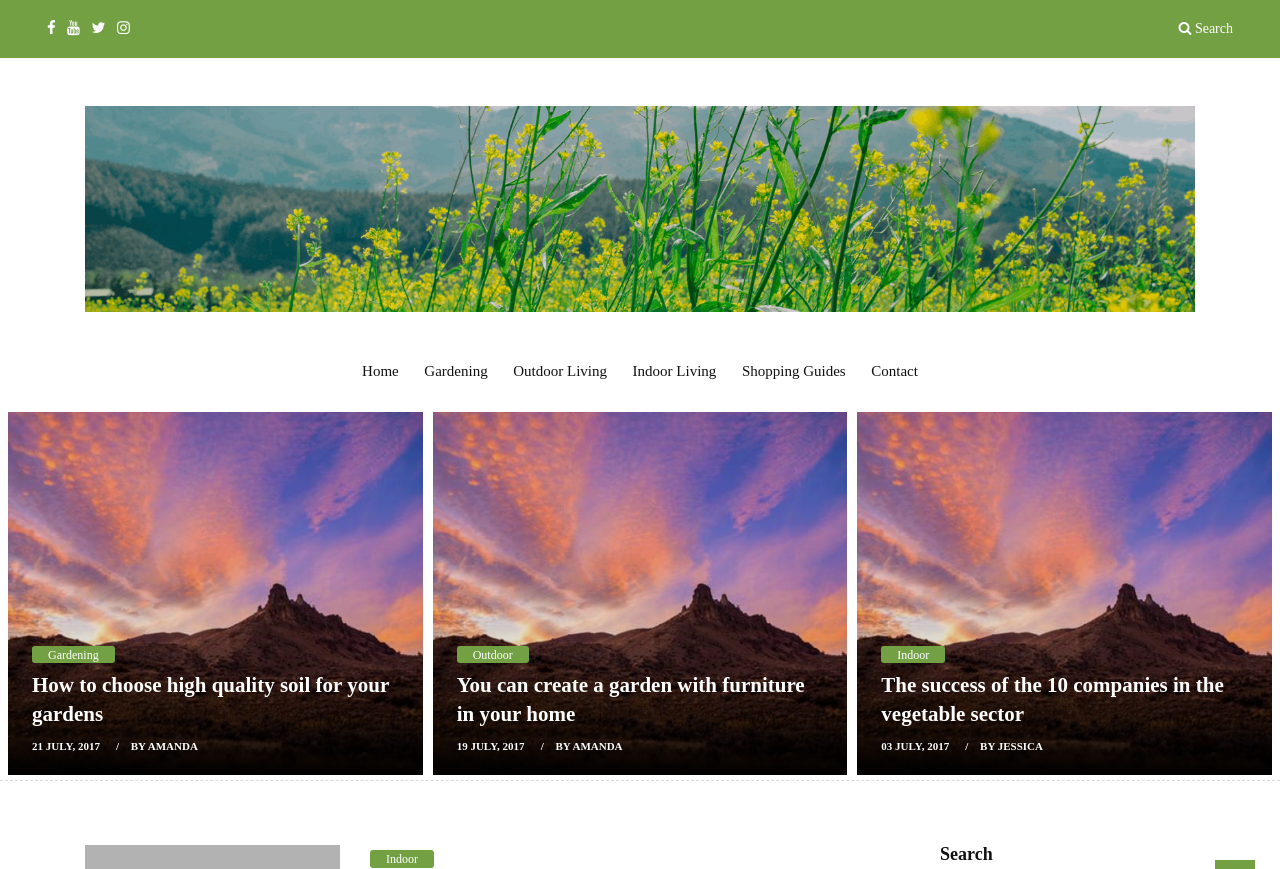
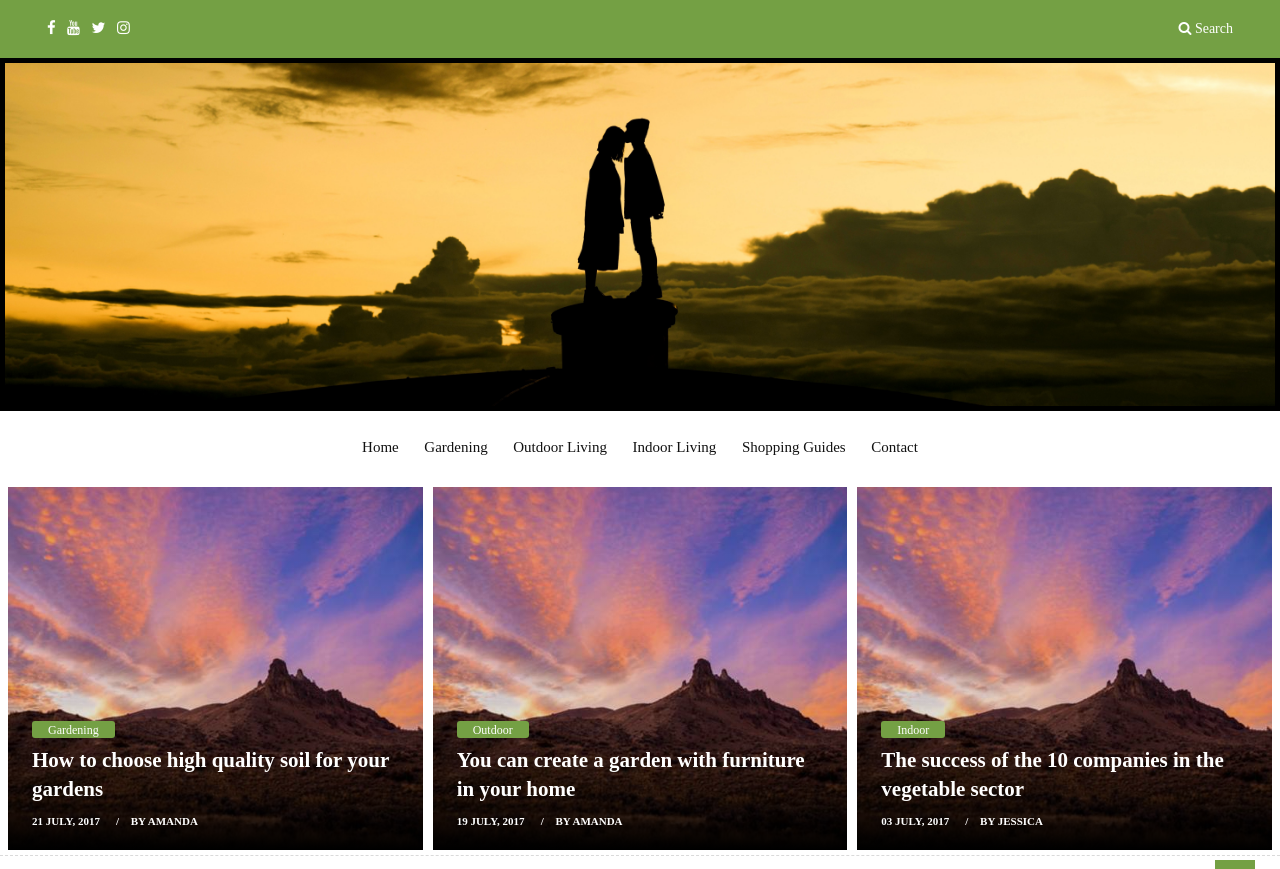
Before and after one commit to romanbiswas/hello-html, a plain HTML site: page index.html in a window 1280 px wide. Shown: the top 869 px of the page. Drawn offline with Linux system fonts and the light colour scheme; a web font is replaced by a local one.

Commit message:
containter width fixed

```diff
--- a/index.html
+++ b/index.html
@@ -84,11 +84,11 @@
         </div><!-- end topbar -->
 
         <div class="header-section">
-            <div class="container">
+            <div/>
                 <div class="row">
-                    <div class="col-md-12">
+                    <div/> <!-- class="col-md-12"> -->
                         <div class="logo">
-                            <a href="garden-index.html"><img src="images/version/garden-logo.png" alt=""></a>
+                            <a href="garden-index.html"><img src="images/version/garden-logo.jpg" alt=""></a>
                         </div><!-- end logo -->
                     </div>
                 </div><!-- end row -->
--- a/style.css
+++ b/style.css
@@ -167,8 +167,11 @@ a {
 }
 
 .header-section {
-    padding: 3rem 0 1.5rem;
-    background-color: #ffffff;
+    padding-top: 5px;
+    padding-right: 20px;
+    padding-bottom: 5px;
+    padding-left: 20px;
+    background-color: #000000;
 }
 
 .logo img {
@@ -1674,3 +1677,8 @@ hr.invis3 {
     -o-border-radius: 50%;
     border-radius: 50%
 }
+
+.container {
+    width: 1250px;
+    max-width: 100%;
+}
```
Also changed, not shown: images/version/garden-logo.jpg (added), images/version/garden-logo.png (deleted).
